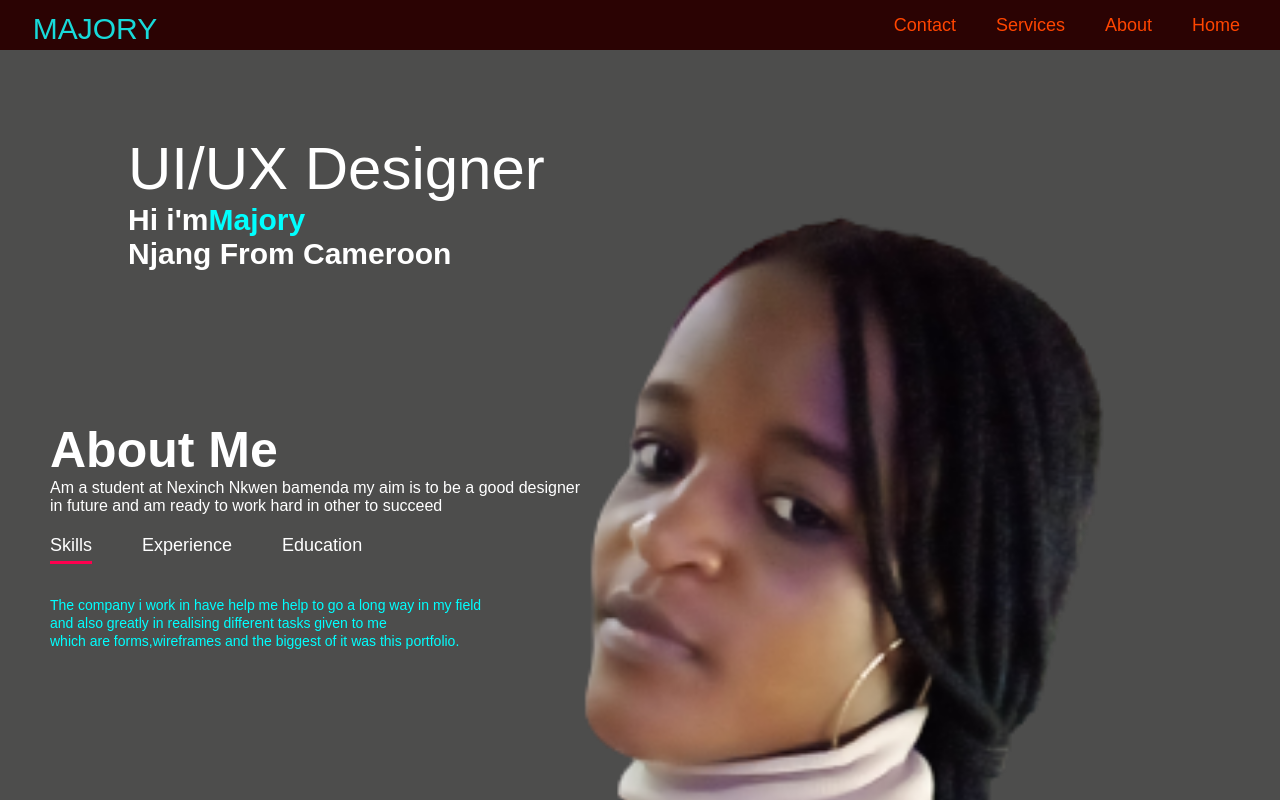
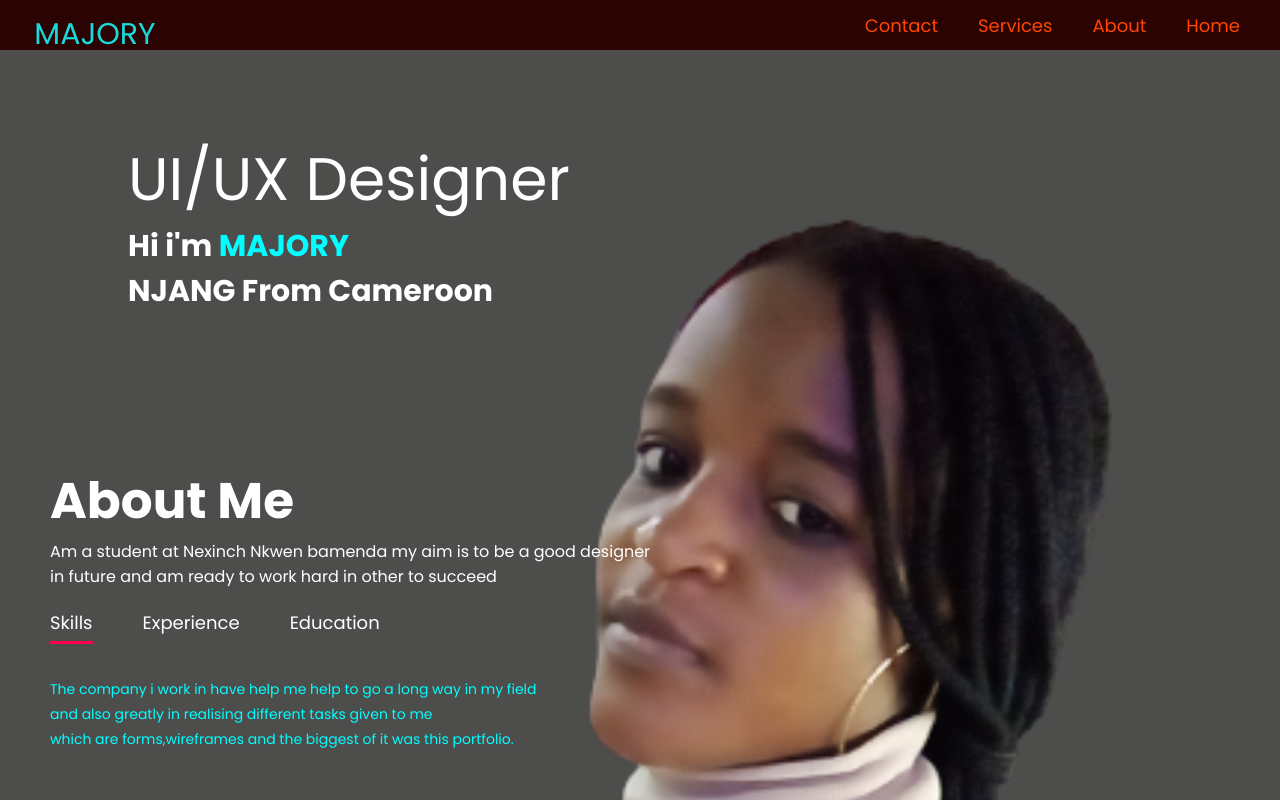
Before and after one commit to Majory12/majory12.github.io, a plain HTML site: page port 1.html in a window 1280 px wide. Shown: the top 800 px of the page. Drawn offline with Linux system fonts and the light colour scheme.

Commit message:
sixth commit

```diff
--- a/port 1.html
+++ b/port 1.html
@@ -22,7 +22,7 @@
        </header>
        <div class="header-text">
         <p>UI/UX Designer</p>
-        <h1 id="intro">Hi i'm<span>Majory </span><br>Njang From Cameroon</h1>
+        <h1 id="intro">Hi i'm <span> MAJORY </span><br>NJANG From Cameroon</h1>
        </div>
             <div class="about-col-2" id="About">
                 <h1 class="sub-title">About Me</h1>
--- a/style1.css
+++ b/style1.css
@@ -1,3 +1,5 @@
+@import url("https://fonts.googleapis.com/css2?family=Poppins:wght@400;700&display=swap");
+
 * {
     padding: 0;
     margin: 0;
```
